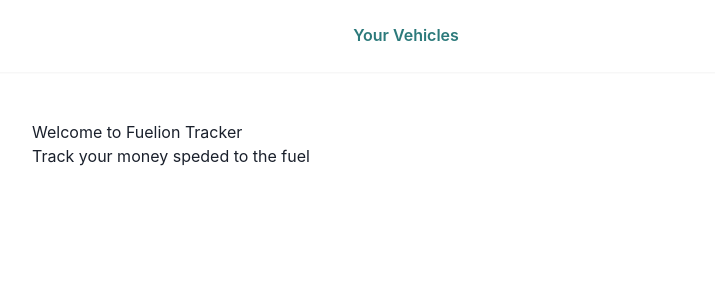
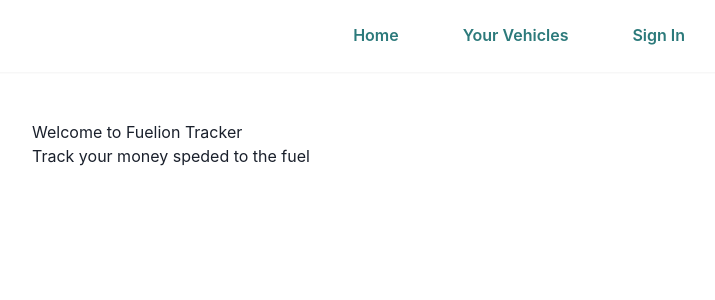
Before and after one commit to Bedol/fuelion-tracker, a Next.js app: page / in a window 1280 px wide. Shown: the top 300 px of the page, without its empty margins (16-731 px from the left). Built offline with nearby package versions, Linux system fonts and the light colour scheme.

Commit message:
feat: add links to Navigation

```diff
--- a/components/Navigation.tsx
+++ b/components/Navigation.tsx
@@ -21,9 +21,19 @@
           <HStack spacing="10" justify="space-between">
             <Flex justify="space-between" flex="1">
               <ButtonGroup variant="link" spacing="8">
+                <Link href="/" passHref>
+                  <Button as="a" colorScheme="teal" variant="ghost">
+                    Home
+                  </Button>
+                </Link>
                 <Link href="/vehicles" passHref>
                   <Button as="a" colorScheme="teal" variant="ghost">
                     Your Vehicles
+                  </Button>
+                </Link>
+                <Link href="/auth/signin" passHref>
+                  <Button as="a" colorScheme="teal" variant="ghost">
+                    Sign In
                   </Button>
                 </Link>
               </ButtonGroup>
```
